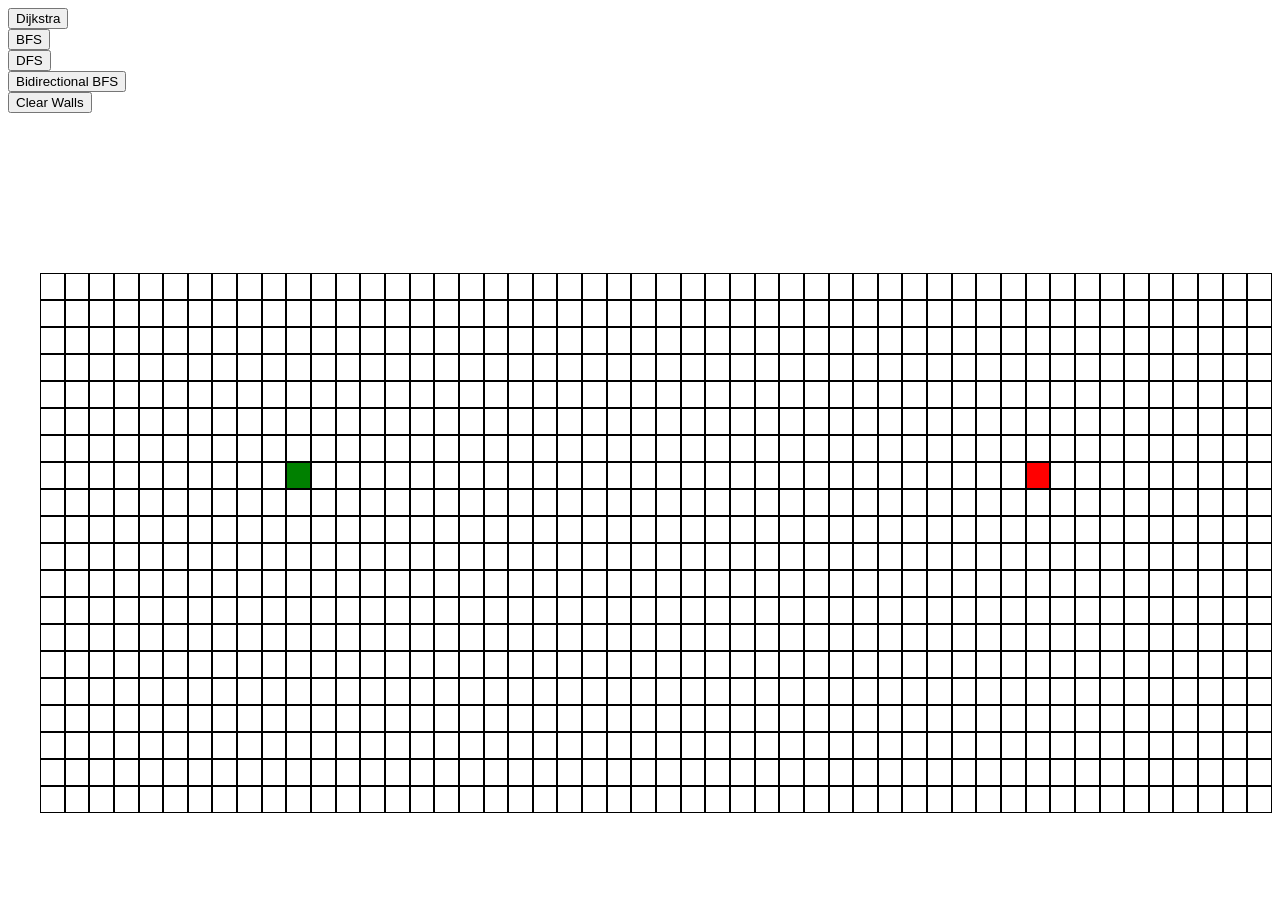
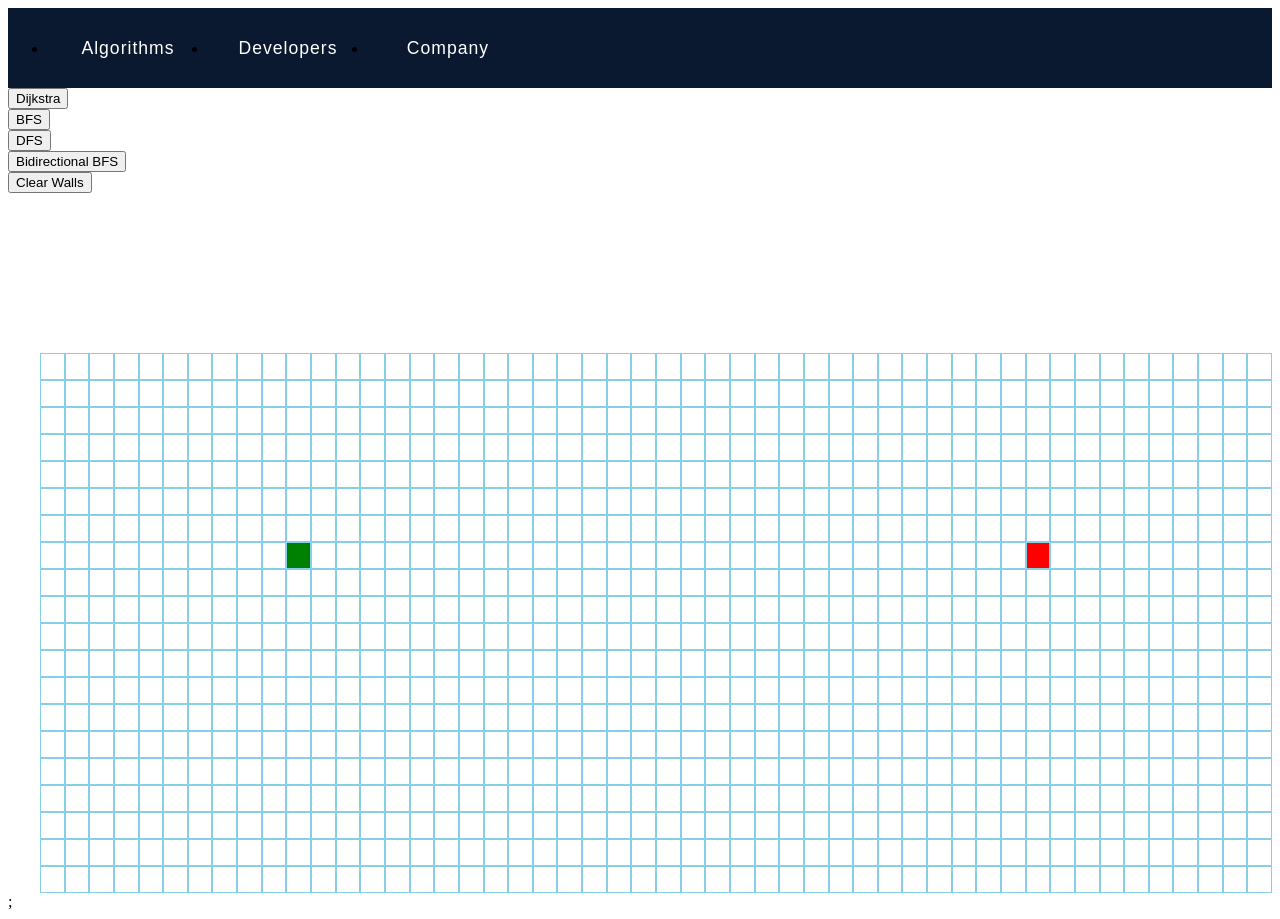
Before and after one commit to conor47/Searching-visualizer, a React (Create React App) app: page / in a window 1280 px wide. Before the commit the page ends 821 px from the top, so only its background shows below. Built offline with nearby package versions, Linux system fonts and the light colour scheme.

Commit message:
Navbar styles

```diff
--- a/src/App.js
+++ b/src/App.js
@@ -1,8 +1,14 @@
 import React from 'react';
 import PathFinding from './Components/PathFinding';
+import Navbar from './Components/Navbar';
 
 const App = () => {
-  return <PathFinding />;
+  return (
+    <>
+      <Navbar />
+      <PathFinding />;
+    </>
+  );
 };
 
 export default App;
--- a/src/Components/Navbar.js
+++ b/src/Components/Navbar.js
@@ -1,5 +1,4 @@
 import React from 'react';
-import { FaBars } from 'react-icons/fa';
 import { useNavbarContext } from '../Context/NavbarContext';
 
 const Navbar = () => {
@@ -19,15 +18,10 @@ const Navbar = () => {
   return (
     <nav className="nav" onMouseOver={handleSubmenu}>
       <div className="nav-center">
-        <div className="nav-header">
-          <button className="btn toggle-btn" onClick={openSidebar}>
-            <FaBars />
-          </button>
-        </div>
         <ul className="nav-links">
           <li>
             <button className="link-btn" onMouseOver={displaySubmenu}>
-              products
+              Algorithms
             </button>
           </li>
           <li>
@@ -41,7 +35,6 @@ const Navbar = () => {
             </button>
           </li>
         </ul>
-        <button className="btn signin-btn">Sign in</button>
       </div>
     </nav>
   );
--- a/src/Context/NavbarContext.js
+++ b/src/Context/NavbarContext.js
@@ -33,7 +33,7 @@ const NavbarProvider = ({ children }) => {
   );
 };
 // make sure use
-export const useGlobalContext = () => {
+export const useNavbarContext = () => {
   return useContext(NavbarContext);
 };
 
--- a/src/index.css
+++ b/src/index.css
@@ -1,9 +1,128 @@
+/* Navbar styling */
+
+.nav {
+  height: 5rem;
+  display: flex;
+  align-items: center;
+  justify-content: left;
+  background-color: #0a192f;
+  position: relative;
+  z-index: 1;
+}
+.nav-links {
+  display: block;
+  justify-self: center;
+  display: grid;
+  grid-template-columns: 1fr 1fr 1fr;
+  text-align: center;
+  height: 100%;
+  display: grid;
+  align-items: center;
+}
+.link-btn {
+  height: 100%;
+  background: transparent;
+  border-color: transparent;
+  font-size: 1.1rem;
+  color: white;
+  text-transform: capitalize;
+  letter-spacing: 1px;
+  width: 10rem;
+}
+
+.nav-center {
+  display: grid;
+  grid-template-columns: auto 1fr auto;
+  align-items: center;
+}
+.nav-header {
+  display: flex;
+  justify-content: space-between;
+  align-items: center;
+}
+.btn {
+  font-size: 1rem;
+  padding: 0.25rem 0.75rem;
+  border-radius: var(--radius);
+  border-color: transparent;
+  color: white;
+  background: var(--clr-black);
+  cursor: pointer;
+  transition: var(--transition);
+}
+.btn:hover {
+  background: var(--clr-grey-5);
+}
+
+/* Submenu styling */
+
+/* links */
+.submenu {
+  background: var(--clr-white);
+  box-shadow: var(--dark-shadow);
+  position: absolute;
+  top: 4rem;
+  left: 50%;
+  transform: translateX(-50%);
+  z-index: 3;
+  display: none;
+  padding: 2rem;
+  border-radius: var(--radius);
+  transition: var(--transition);
+}
+.submenu::before {
+  content: '';
+  display: block;
+  width: 0;
+  height: 0;
+  border-left: 5px solid transparent;
+  border-right: 5px solid transparent;
+  border-bottom: 5px solid var(--clr-white);
+  position: absolute;
+  top: -5px;
+  left: 50%;
+  transform: translateX(-50%);
+}
+
+.submenu.show {
+  display: block;
+}
+
+.submenu-center {
+  display: grid;
+  gap: 0.25rem 2rem;
+}
+.col-2 {
+  grid-template-columns: repeat(2, 1fr);
+}
+.col-3 {
+  grid-template-columns: repeat(3, 1fr);
+}
+.col-4 {
+  grid-template-columns: repeat(4, 1fr);
+}
+.submenu h4 {
+  margin-bottom: 1.5rem;
+}
+.submenu-center a {
+  width: 10rem;
+  display: block;
+  color: var(--clr-grey-1);
+  text-transform: capitalize;
+  display: flex;
+  align-items: center;
+}
+.submenu-center svg {
+  color: var(--clr-grey-5);
+  margin-right: 1rem;
+}
+
 .node {
   height: 25px;
   transition: all 0.5s ease-in;
   width: 25px;
   background-color: white;
-  border: 1px solid black;
+  border: 1px solid skyblue;
 }
 
 .grid {
```
